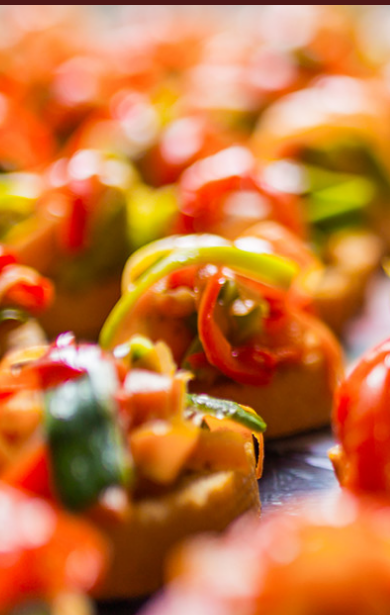
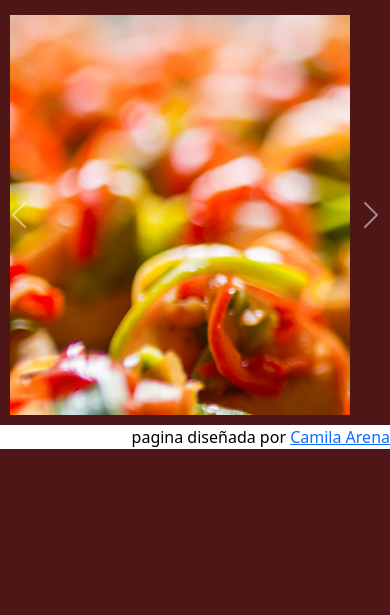
Before and after one commit to belchus/ArenaCamila-Catering, a plain HTML site: page index.html in a window 390 px wide. Shown: the part 485-1100 px from the top of the page. After the commit the page ends 934 px from the top, so only its background shows below. Drawn offline with nearby package versions, Linux system fonts and the light colour scheme.

Commit message:
se corrigio vista mobile

```diff
--- a/css/style.css
+++ b/css/style.css
@@ -279,7 +279,7 @@ p{
         background-image:linear-gradient( to left,rgb(121, 67, 67),rgb(87, 80, 80));
         width: 330px;
         height: 9500px;
-        margin: 10px;
+        margin: 30px;
         padding: 60px 100px 100px;
         border-radius: 10px;
         border: 8px solid black;
@@ -295,4 +295,10 @@ p{
         padding: 100px 100px 100px;
         text-align: center;
      }
+
+     .carousel-inner{
+         height: 400px;
+         width: 340px;
+         margin: 10px;
+     }
 }
```
